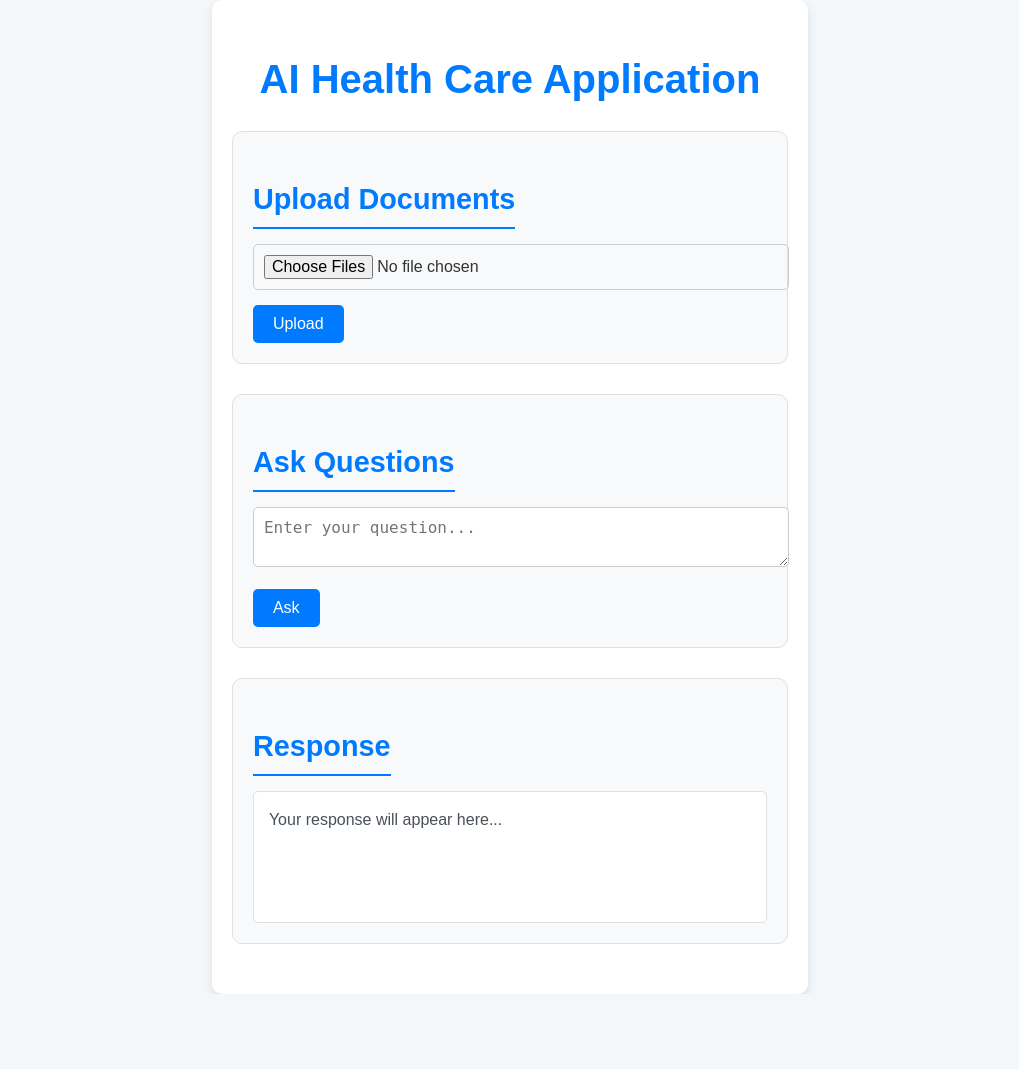
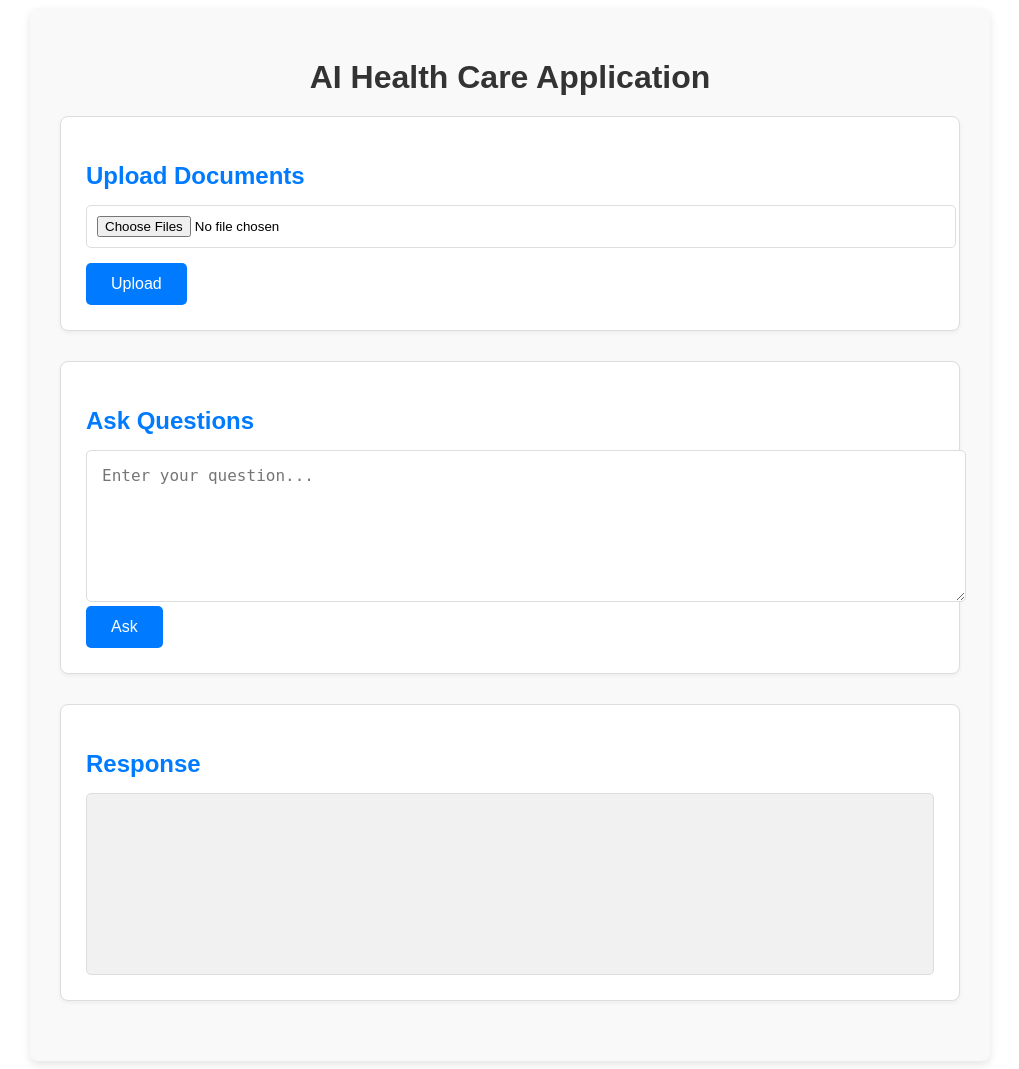
Before and after one commit to JunaidARahat/Advanced-Rag-Based-AI-Health-Care-System, a Flask app: page / in a window 1280 px wide. Shown: the whole page, without its empty margins (130-1149 px from the left). Before the commit the page ends 994 px from the top, so only its background shows below. Run offline with Flask 3, Linux system fonts and the light colour scheme.

Commit message:
final updated

```diff
--- a/static/style.css
+++ b/static/style.css
@@ -1,117 +1,106 @@
-/* General Styles */
-body {
-    font-family: 'Arial', sans-serif;
-    line-height: 1.6;
-    background-color: #f4f7f9;
-    color: #333;
-    margin: 0;
-    padding: 0;
-    display: flex;
-    justify-content: center;
-    align-items: center;
-    min-height: 100vh;
+/* General Container */
+.container {
+    max-width: 900px;
+    margin: 0 auto;
+    padding: 30px;
+    font-family: Arial, sans-serif;
+    background-color: #f9f9f9;
+    border-radius: 8px;
+    box-shadow: 0 4px 8px rgba(0, 0, 0, 0.1);
 }
 
-.container {
-    max-width: 800px;
-    margin: 0 auto;
-    padding: 20px;
-    background: #fff;
-    box-shadow: 0 4px 8px rgba(0, 0, 0, 0.1);
-    border-radius: 10px;
+/* Header Styles */
+h1 {
+    text-align: center;
+    font-size: 32px;
+    margin-bottom: 20px;
+    color: #333;
 }
 
 /* Section Styles */
-.upload-section,
-.query-section,
-.response-section {
+.upload-section, .query-section, .response-section {
     margin-bottom: 30px;
-    padding: 20px;
-    border: 1px solid #e0e0e0;
-    border-radius: 10px;
-    background: #f8f9fa;
-    transition: box-shadow 0.3s ease;
+    padding: 25px;
+    background-color: #ffffff;
+    border-radius: 8px;
+    border: 1px solid #ddd;
+    box-shadow: 0 2px 4px rgba(0, 0, 0, 0.05);
 }
 
-.upload-section:hover,
-.query-section:hover,
-.response-section:hover {
-    box-shadow: 0 4px 8px rgba(0, 0, 0, 0.15);
+/* Section Headings */
+h2 {
+    font-size: 24px;
+    color: #007bff;
+    margin-bottom: 15px;
 }
 
-/* Form Inputs */
-textarea,
+/* File Upload Input */
 input[type="file"] {
     width: 100%;
     padding: 10px;
+    border-radius: 5px;
+    border: 1px solid #ddd;
     margin-bottom: 15px;
-    border: 1px solid #ccc;
-    border-radius: 5px;
-    font-size: 1rem;
-    transition: border-color 0.3s ease;
 }
 
-textarea:focus,
-input[type="file"]:focus {
-    border-color: #007bff;
-    outline: none;
+/* Textarea for Question */
+textarea {
+    width: 100%;
+    height: 120px;
+    padding: 15px;
+    border-radius: 5px;
+    border: 1px solid #ddd;
+    resize: vertical;
+    font-size: 16px;
+    color: #333;
 }
 
-/* Buttons */
+/* Button Styles */
 button {
-    padding: 10px 20px;
+    padding: 12px 25px;
     background-color: #007bff;
     color: white;
     border: none;
     border-radius: 5px;
     cursor: pointer;
-    font-size: 1rem;
-    transition: background-color 0.3s ease, transform 0.2s ease;
+    font-size: 16px;
 }
 
 button:hover {
     background-color: #0056b3;
-    transform: translateY(-2px);
 }
 
 /* Response Content */
 #response-content {
-    min-height: 100px;
+    min-height: 150px;
     padding: 15px;
-    border: 1px solid #e0e0e0;
+    background-color: #f1f1f1;
+    border: 1px solid #ddd;
     border-radius: 5px;
-    background: #fff;
-    text-align: left;
-    color: #495057;
-    white-space: pre-wrap;
+    color: #333;
 }
 
-/* Headings */
-h1, h2 {
-    text-align: center;
-    color: #007bff;
-}
+/* Responsive Design */
+@media screen and (max-width: 768px) {
+    .container {
+        padding: 20px;
+    }
 
-h1 {
-    font-size: 2.5rem;
-    margin-bottom: 20px;
-}
+    h1 {
+        font-size: 28px;
+    }
 
-h2 {
-    font-size: 1.8rem;
-    margin-bottom: 15px;
-    border-bottom: 2px solid #007bff;
-    display: inline-block;
-    padding-bottom: 5px;
-}
-
-/* Mobile Responsiveness */
-@media (max-width: 768px) {
-    .container {
+    .upload-section, .query-section, .response-section {
         padding: 15px;
     }
 
+    textarea {
+        height: 100px;
+        font-size: 14px;
+    }
+
     button {
-        width: 100%;
+        padding: 10px 20px;
+        font-size: 14px;
     }
 }
--- a/templates/index.html
+++ b/templates/index.html
@@ -3,7 +3,7 @@
 <head>
     <meta charset="UTF-8">
     <meta name="viewport" content="width=device-width, initial-scale=1.0">
-    <title>Advanced RAG AI Health Care Application</title>
+    <title>Advanced RAG Based AI Health Care Application</title>
     <link rel="stylesheet" href="{{ url_for('static', filename='style.css') }}">
 </head>
 <body>
@@ -26,10 +26,52 @@
 
         <div class="response-section">
             <h2>Response</h2>
-            <div id="response-content">Your response will appear here...</div>
+            <div id="response-content"></div>
         </div>
     </div>
 
+    <script>
+        document.getElementById('upload-form').addEventListener('submit', async (e) => {
+            e.preventDefault();
+            const formData = new FormData();
+            const files = document.getElementById('file-input').files;
 
+            for (let file of files) {
+                formData.append('file', file);
+            }
+
+            try {
+                const response = await fetch('/upload', {
+                    method: 'POST',
+                    body: formData
+                });
+                const result = await response.json();
+                alert(result.message || result.error);
+            } catch (error) {
+                console.error('Error:', error);
+                alert('Error uploading files');
+            }
+        });
+
+        document.getElementById('submit-question').addEventListener('click', async () => {
+            const question = document.getElementById('question-input').value;
+
+            try {
+                const response = await fetch('/query', {
+                    method: 'POST',
+                    headers: {
+                        'Content-Type': 'application/json',
+                    },
+                    body: JSON.stringify({ question })
+                });
+                const result = await response.json();
+                document.getElementById('response-content').textContent =
+                    result.response || result.error;
+            } catch (error) {
+                console.error('Error:', error);
+                alert('Error getting response');
+            }
+        });
+    </script>
 </body>
 </html>
```
Also changed, not shown: vector_db/chroma.sqlite3, 4 other files.
